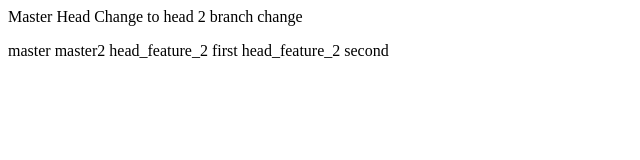
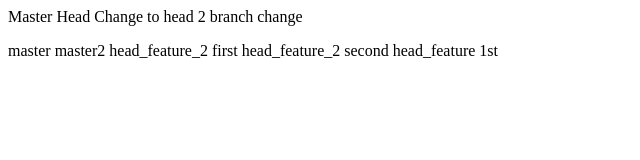
Before and after one commit to gerryderry/first-test-repo, a plain HTML site: page index.html in a window 1280 px wide. Shown: the full height of the page, 0-640 px from the left. Drawn offline with Linux system fonts and the light colour scheme.

Commit message:
add head_feature 1

```diff
--- a/index.html
+++ b/index.html
@@ -12,5 +12,6 @@
    master2
    head_feature_2 first
    head_feature_2 second
+   head_feature 1st
 </p>
 </body>
```
